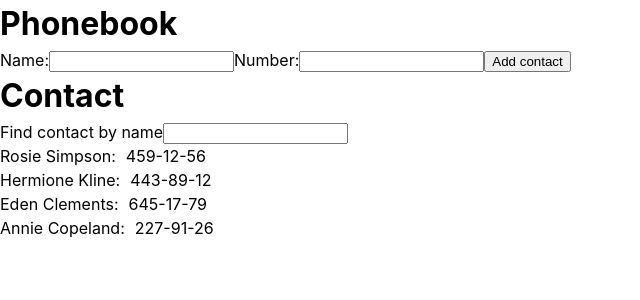
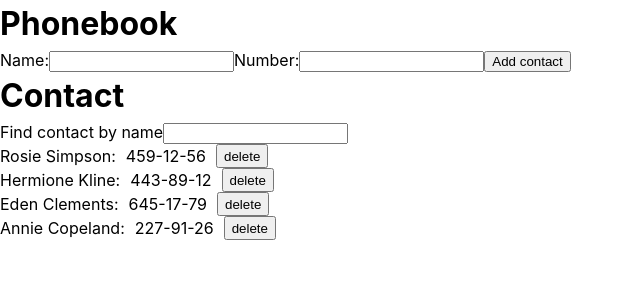
Before and after one commit to Evalac/homeWorkReact2ConatctBook, a React (Create React App) app: page / in a window 1280 px wide. Shown: the top 300 px of the page, without its empty margins (0-640 px from the left). Built offline with nearby package versions, Linux system fonts and the light colour scheme.

Commit message:
delete contact ready

```diff
--- a/src/components/App.jsx
+++ b/src/components/App.jsx
@@ -39,11 +39,16 @@
     this.setState({ filter: e.currentTarget.value });
   };
 
+  deleteContact = id => {
+    this.setState(prevState => ({
+      contacts: prevState.contacts.filter(contact => contact.id !== id),
+    }));
+  };
+
   render() {
     const filteredContact = this.state.contacts.filter(contact =>
       contact.name.toLowerCase().includes(this.state.filter.toLowerCase())
     );
-    console.log(filteredContact);
 
     return (
       <>
@@ -60,7 +65,10 @@
             filterChange={this.filterContact}
             value={this.state.filter}
           />
-          <ContactList initialValue={filteredContact} />
+          <ContactList
+            initialValue={filteredContact}
+            onDeleteContact={this.deleteContact}
+          />
         </div>
       </>
     );
--- a/src/components/ContactBook/ContactList/ContactList.jsx
+++ b/src/components/ContactBook/ContactList/ContactList.jsx
@@ -11,6 +11,12 @@
             <li key={nanoid()} className={css.contactItem}>
               <p>{contact.name}:</p>
               <p>{contact.number}</p>
+              <button
+                type="button"
+                onClick={() => this.props.onDeleteContact(contact.id)}
+              >
+                delete
+              </button>
             </li>
           );
         })}
```
